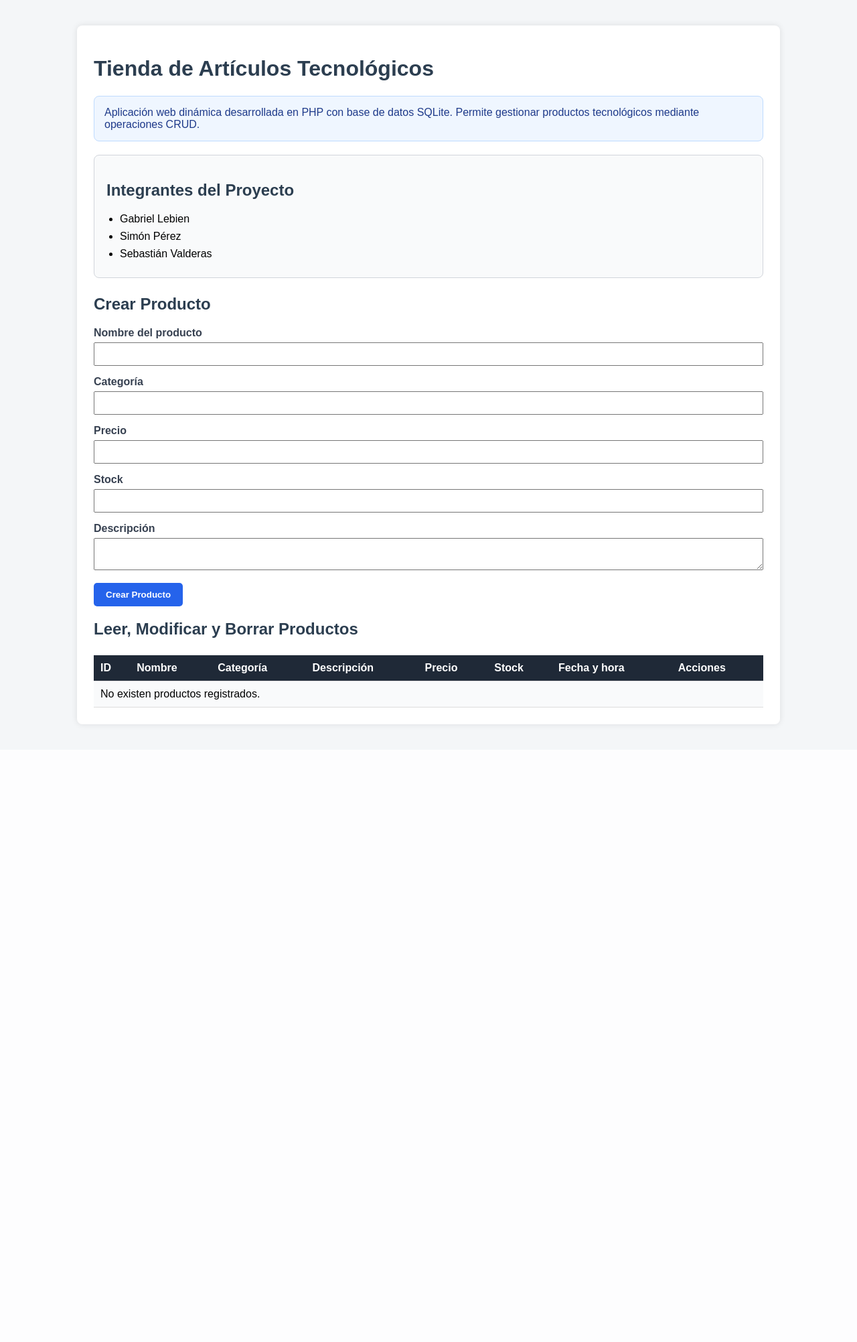
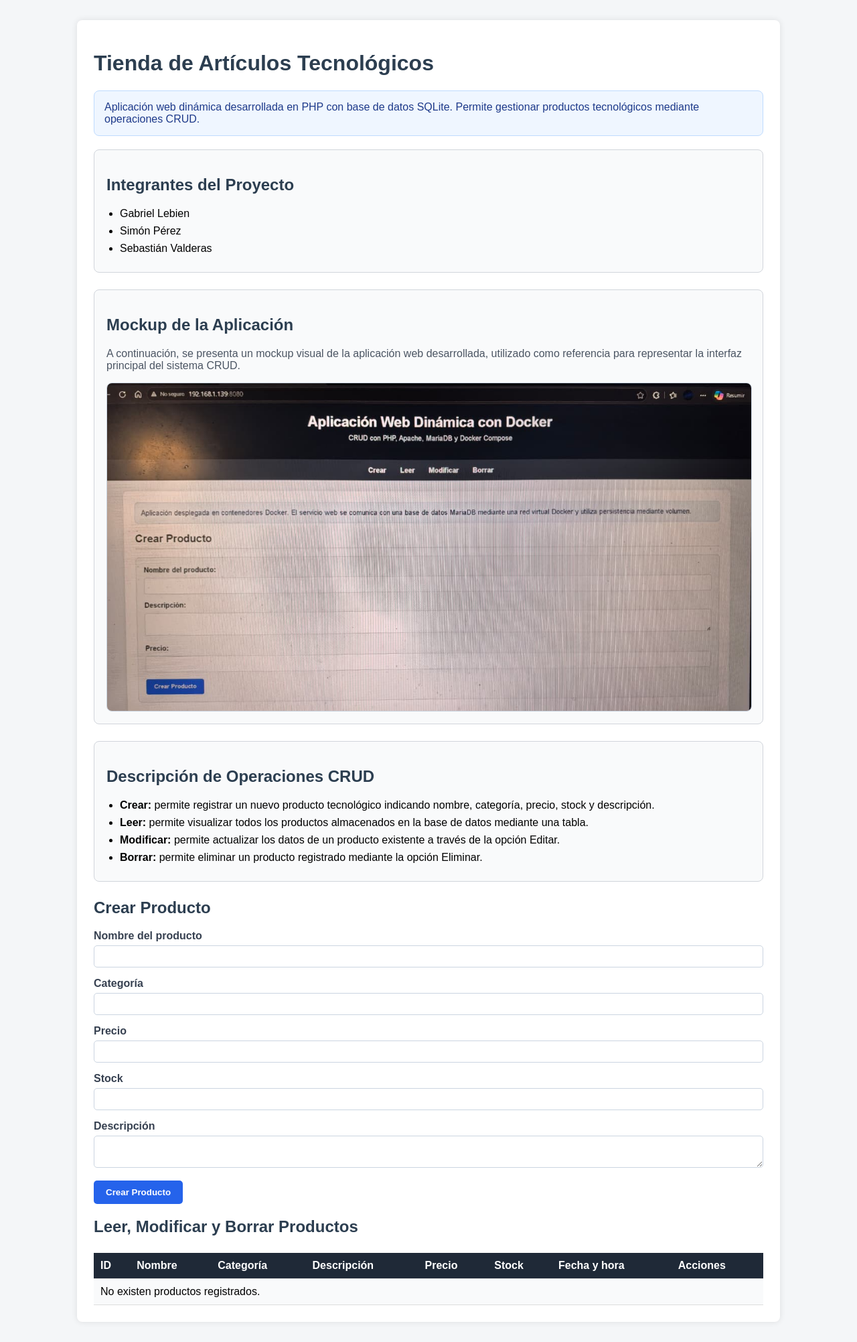
Before and after one commit to Saimon01XD/TallerInformatica, a PHP site: page / in a window 1280 px wide. Shown: the whole page at 67% size. Before the commit the page ends 1086 px from the top, so only its background shows below. Run offline with PHP 8.4, Linux system fonts and the light colour scheme.

Commit message:
Update index.php

```diff
--- a/index.php
+++ b/index.php
@@ -22,6 +22,7 @@ if (isset($_POST['crear'])) {
             VALUES (?, ?, ?, ?, ?, ?)
         ");
         $stmt->execute([$nombre, $categoria, $precio, $stock, $descripcion, $fechaCreacion]);
+
         header("Location: index.php");
         exit;
     }
@@ -31,12 +32,12 @@ if (isset($_POST['crear'])) {
 if (isset($_GET['eliminar'])) {
     $stmt = $pdo->prepare("DELETE FROM productos WHERE id = ?");
     $stmt->execute([$_GET['eliminar']]);
+
     header("Location: index.php");
     exit;
 }
 
 /* ===== LEER PRODUCTOS ===== */
-// Usar try-catch por si la tabla aún no existe
 try {
     $productos = $pdo->query("SELECT * FROM productos ORDER BY id DESC")->fetchAll(PDO::FETCH_ASSOC);
 } catch (Exception $e) {
@@ -51,26 +52,138 @@ try {
     <meta charset="UTF-8">
     <title>Tienda Tecnológica</title>
     <style>
-        body { font-family: Arial, sans-serif; background: #f4f6f8; padding: 30px; }
-        .container { max-width: 1000px; background: #fff; padding: 25px; margin: auto; border-radius: 8px; box-shadow: 0 0 10px rgba(0,0,0,0.1); }
-        h1, h2 { color: #2c3e50; }
-        .descripcion { background: #eff6ff; border: 1px solid #bfdbfe; color: #1e3a8a; padding: 15px; border-radius: 8px; margin-bottom: 20px; }
-        .integrantes, .crud-info, .mockup { margin-bottom: 25px; padding: 18px; border-radius: 8px; background: #f9fafb; border: 1px solid #d1d5db; }
-        .integrantes ul, .crud-info ul { margin: 10px 0 0 20px; padding: 0; }
-        .integrantes li, .crud-info li { margin-bottom: 8px; }
-        .mockup img { max-width: 100%; border-radius: 8px; border: 1px solid #cbd5e1; margin-top: 12px; }
-        label { font-weight: bold; color: #374151; }
-        input, textarea { width: 100%; padding: 8px; margin-top: 5px; margin-bottom: 15px; box-sizing: border-box; }
-        button { background: #2563eb; color: white; border: none; padding: 10px 18px; border-radius: 5px; cursor: pointer; font-weight: bold; }
-        button:hover { background: #1d4ed8; }
-        table { width: 100%; border-collapse: collapse; margin-top: 25px; }
-        th, td { padding: 10px; border-bottom: 1px solid #ddd; text-align: left; }
-        th { background: #1f2937; color: white; }
-        tr:nth-child(even) { background: #f9fafb; }
-        a { text-decoration: none; font-weight: bold; }
-        .editar { color: #2563eb; }
-        .eliminar { color: red; }
-        .mensaje-error { background: #fee2e2; border: 1px solid #fca5a5; color: #991b1b; padding: 12px; border-radius: 5px; margin-bottom: 15px; font-weight: bold; }
+        body {
+            font-family: Arial, sans-serif;
+            background: #f4f6f8;
+            padding: 30px;
+            margin: 0;
+        }
+
+        .container {
+            max-width: 1000px;
+            background: #fff;
+            padding: 25px;
+            margin: auto;
+            border-radius: 8px;
+            box-shadow: 0 0 10px rgba(0,0,0,0.1);
+        }
+
+        h1, h2 {
+            color: #2c3e50;
+        }
+
+        .descripcion {
+            background: #eff6ff;
+            border: 1px solid #bfdbfe;
+            color: #1e3a8a;
+            padding: 15px;
+            border-radius: 8px;
+            margin-bottom: 20px;
+        }
+
+        .integrantes, .crud-info, .mockup {
+            margin-bottom: 25px;
+            padding: 18px;
+            border-radius: 8px;
+            background: #f9fafb;
+            border: 1px solid #d1d5db;
+        }
+
+        .integrantes ul, .crud-info ul {
+            margin: 10px 0 0 20px;
+            padding: 0;
+        }
+
+        .integrantes li, .crud-info li {
+            margin-bottom: 8px;
+        }
+
+        .mockup p {
+            color: #4b5563;
+        }
+
+        .mockup img {
+            display: block;
+            max-width: 100%;
+            height: auto;
+            border-radius: 8px;
+            border: 1px solid #cbd5e1;
+            margin-top: 12px;
+        }
+
+        label {
+            font-weight: bold;
+            color: #374151;
+        }
+
+        input, textarea {
+            width: 100%;
+            padding: 8px;
+            margin-top: 5px;
+            margin-bottom: 15px;
+            box-sizing: border-box;
+            border: 1px solid #cbd5e1;
+            border-radius: 5px;
+        }
+
+        button {
+            background: #2563eb;
+            color: white;
+            border: none;
+            padding: 10px 18px;
+            border-radius: 5px;
+            cursor: pointer;
+            font-weight: bold;
+        }
+
+        button:hover {
+            background: #1d4ed8;
+        }
+
+        table {
+            width: 100%;
+            border-collapse: collapse;
+            margin-top: 25px;
+        }
+
+        th, td {
+            padding: 10px;
+            border-bottom: 1px solid #ddd;
+            text-align: left;
+            vertical-align: top;
+        }
+
+        th {
+            background: #1f2937;
+            color: white;
+        }
+
+        tr:nth-child(even) {
+            background: #f9fafb;
+        }
+
+        a {
+            text-decoration: none;
+            font-weight: bold;
+        }
+
+        .editar {
+            color: #2563eb;
+        }
+
+        .eliminar {
+            color: red;
+        }
+
+        .mensaje-error {
+            background: #fee2e2;
+            border: 1px solid #fca5a5;
+            color: #991b1b;
+            padding: 12px;
+            border-radius: 5px;
+            margin-bottom: 15px;
+            font-weight: bold;
+        }
     </style>
 </head>
 <body>
@@ -92,6 +205,25 @@ try {
         </ul>
     </section>
 
+    <section class="mockup">
+        <h2>Mockup de la Aplicación</h2>
+        <p>
+            A continuación, se presenta un mockup visual de la aplicación web desarrollada,
+            utilizado como referencia para representar la interfaz principal del sistema CRUD.
+        </p>
+        <img src="mockup.jpeg" alt="Mockup de la aplicación Tienda Tecnológica">
+    </section>
+
+    <section class="crud-info">
+        <h2>Descripción de Operaciones CRUD</h2>
+        <ul>
+            <li><strong>Crear:</strong> permite registrar un nuevo producto tecnológico indicando nombre, categoría, precio, stock y descripción.</li>
+            <li><strong>Leer:</strong> permite visualizar todos los productos almacenados en la base de datos mediante una tabla.</li>
+            <li><strong>Modificar:</strong> permite actualizar los datos de un producto existente a través de la opción Editar.</li>
+            <li><strong>Borrar:</strong> permite eliminar un producto registrado mediante la opción Eliminar.</li>
+        </ul>
+    </section>
+
     <?php if ($mensaje): ?>
         <div class="mensaje-error">
             <?= htmlspecialchars($mensaje) ?>
@@ -99,6 +231,7 @@ try {
     <?php endif; ?>
 
     <h2>Crear Producto</h2>
+
     <form method="POST">
         <label>Nombre del producto</label>
         <input type="text" name="nombre" required>
@@ -119,6 +252,7 @@ try {
     </form>
 
     <h2>Leer, Modificar y Borrar Productos</h2>
+
     <table>
         <tr>
             <th>ID</th>
@@ -142,8 +276,8 @@ try {
                     <td><?= htmlspecialchars($p['stock']) ?></td>
                     <td><?= htmlspecialchars($p['fecha_creacion']) ?></td>
                     <td>
-                        <a class="editar" href="editar.php?id=<?= $p['id'] ?>">Editar</a> |
-                        <a class="eliminar" href="?eliminar=<?= $p['id'] ?>"
+                        <a class="editar" href="editar.php?id=<?= htmlspecialchars($p['id']) ?>">Editar</a> |
+                        <a class="eliminar" href="?eliminar=<?= htmlspecialchars($p['id']) ?>"
                            onclick="return confirm('¿Eliminar producto?')">
                            Eliminar
                         </a>
```
